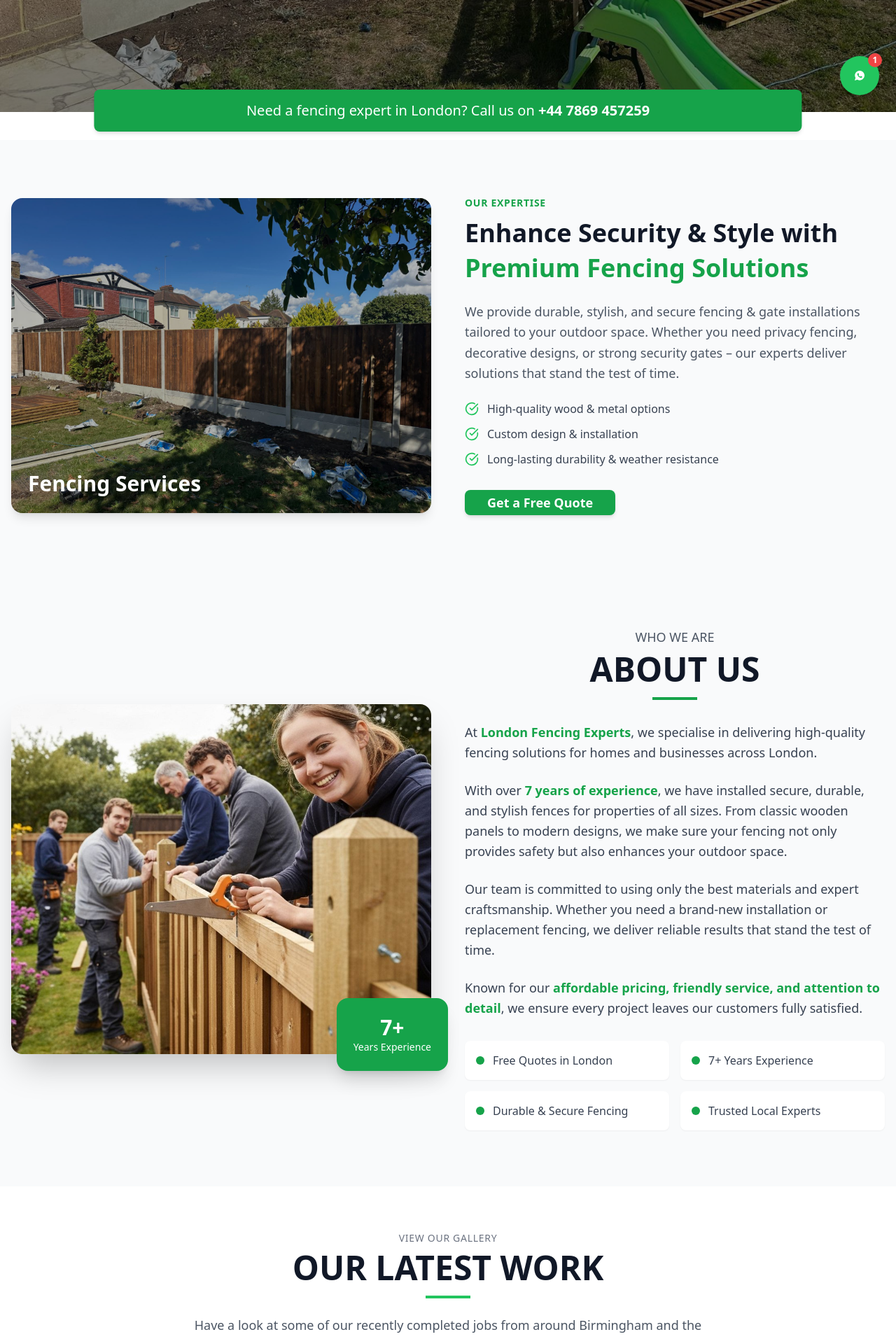
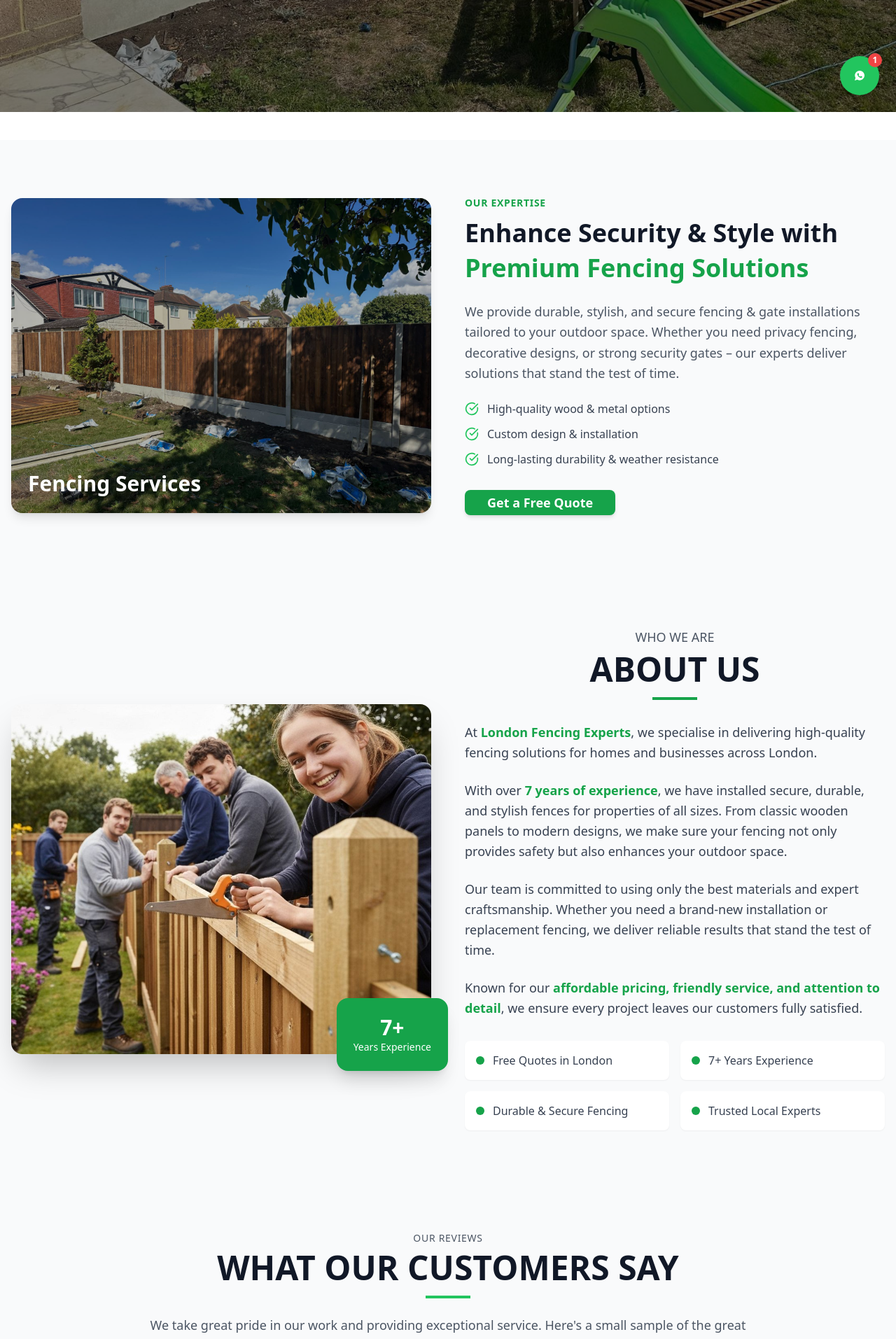
Before and after one commit to Hashirnadeemkhan/fenceMaster-ClientWork, a Next.js app: page / in a window 1280 px wide. Shown: the part 640-2553 px from the top of the page at 70% size. Built offline with nearby package versions, Linux system fonts and the light colour scheme.

Commit message:
updation

```diff
--- a/src/app/page.tsx
+++ b/src/app/page.tsx
@@ -1,8 +1,8 @@
 import React from 'react'
 import { HeroSection } from './components/Hero-section'
-import { ContactBanner } from './components/contact-banner'
+// import { ContactBanner } from './components/contact-banner'
 import { FencingSection } from './components/services-section'
-import { GallerySection } from './components/gallery-section'
+// import { GallerySection } from './components/gallery-section'
 import { CTASection } from './components/cta-section'
 import { ReviewsSection } from './components/reviews-section'
 import { AboutSection } from './components/about-section'
@@ -17,10 +17,10 @@ const Home = () => {
         primaryButtonText="GET A QUOTE"
         secondaryButtonText="LEARN MORE"
       />
-      <ContactBanner/>
+      {/* <ContactBanner/> */}
       <FencingSection/>
       <AboutSection/>
-      <GallerySection/>
+      {/* <GallerySection/> */}
       <ReviewsSection/>
       <CTASection/>
     </div>
```
